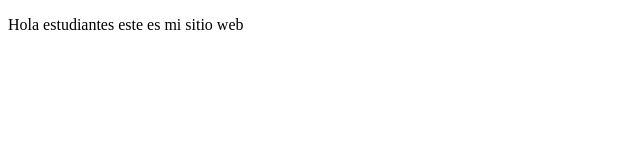
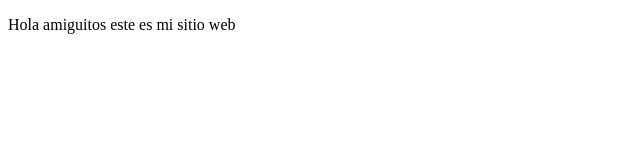
Before and after one commit to ECCER/proyectoDemoCursoPrework, a plain HTML site: page index.html in a window 1280 px wide. Shown: the full height of the page, 0-640 px from the left. Drawn offline with Linux system fonts and the light colour scheme.

Commit message:
cambios agregamos

```diff
--- a/index.html
+++ b/index.html
@@ -9,7 +9,7 @@
 </head>
 
 <body>
-    <p>Hola estudiantes este es mi sitio web</p>
+    <p>Hola amiguitos este es mi sitio web</p>
 </body>
 
 </html>
```
